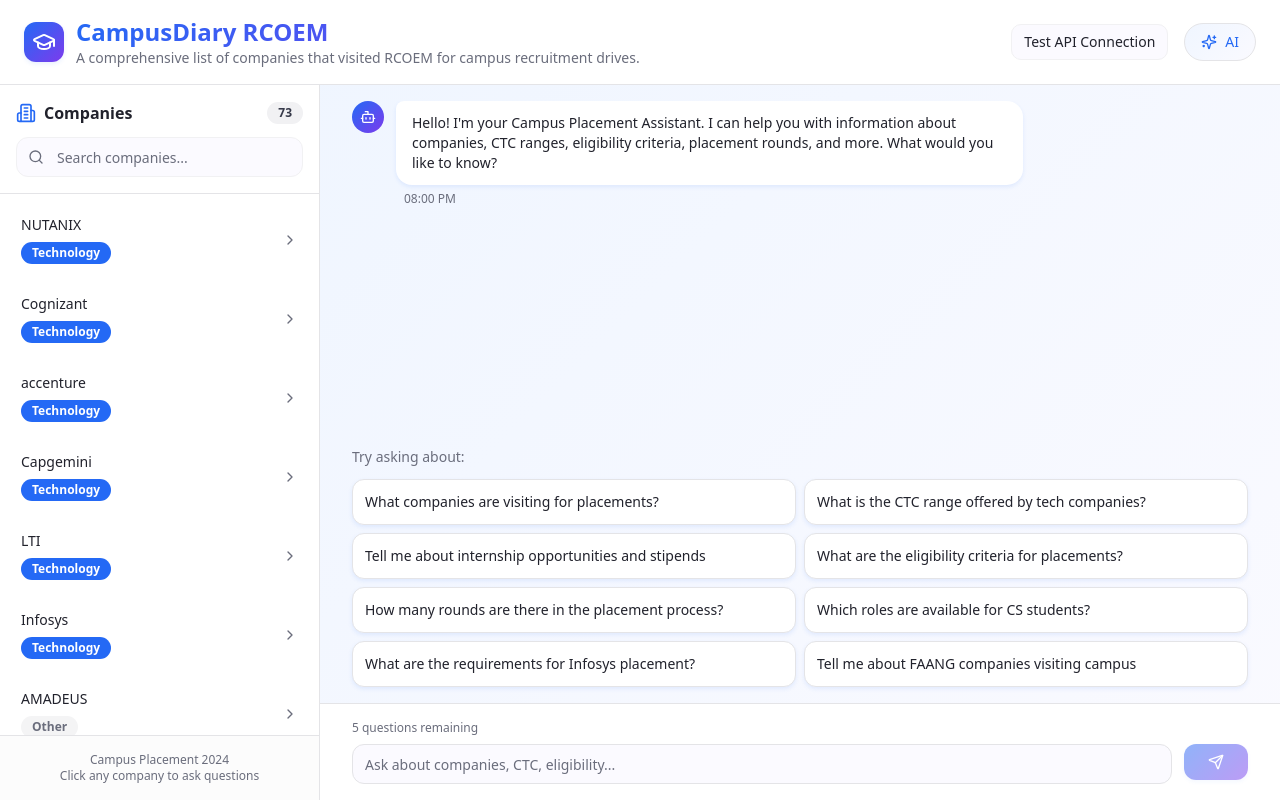
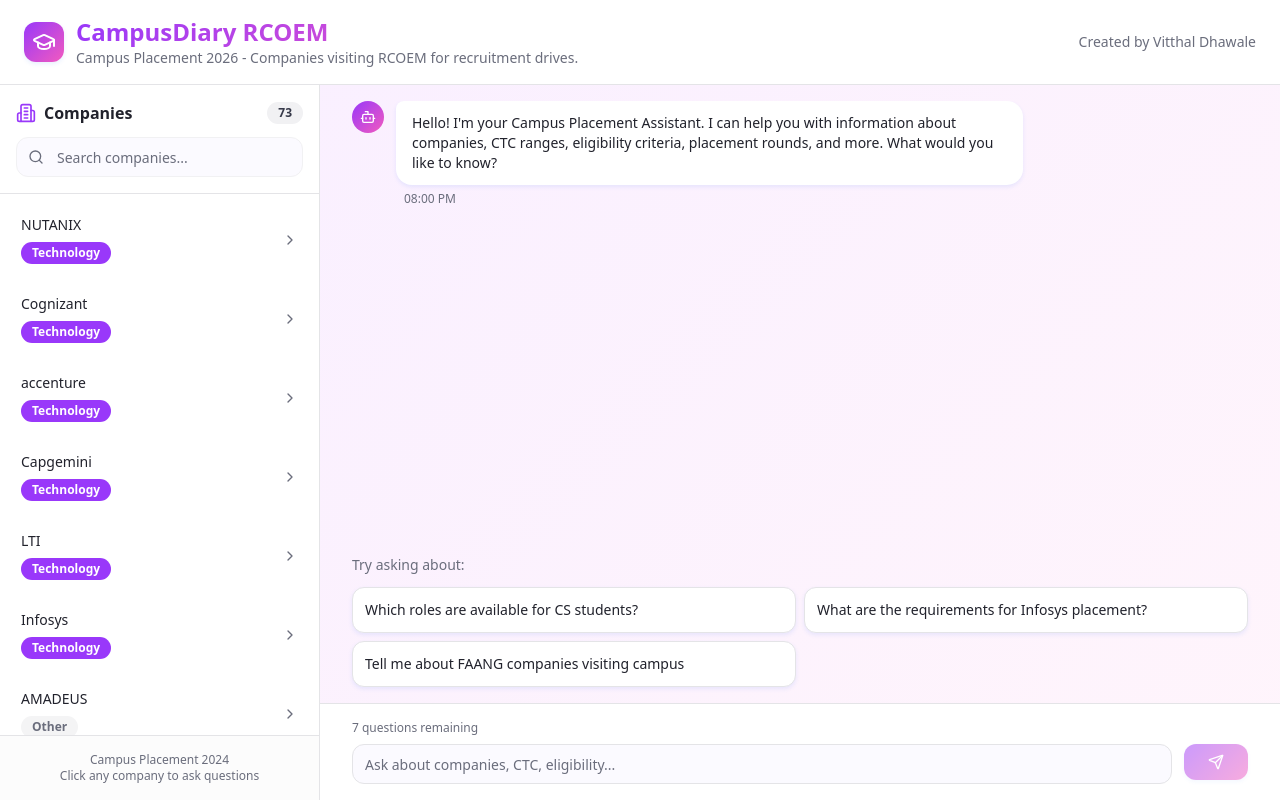
Before and after one commit to dhawalevitthal7/campusdiary, a React (Vite) app: page / in a window 1280 px wide. Built offline with nearby package versions, Linux system fonts and the light colour scheme; the HTML template or start-up script is replaced by a standard one.

Commit message:
Refactor: Update rate limiting, branding, and UI

```diff
--- a/src/components/ChatInterface.tsx
+++ b/src/components/ChatInterface.tsx
@@ -18,17 +18,12 @@ interface ChatInterfaceProps {
 }
 
 const suggestedQuestions = [
-  "What companies are visiting for placements?",
-  "What is the CTC range offered by tech companies?",
-  "Tell me about internship opportunities and stipends",
-  "What are the eligibility criteria for placements?",
-  "How many rounds are there in the placement process?",
   "Which roles are available for CS students?",
   "What are the requirements for Infosys placement?",
   "Tell me about FAANG companies visiting campus"
 ];
 
-const RATE_LIMIT_MAX_REQUESTS = 5;
+const RATE_LIMIT_MAX_REQUESTS = 7;
 const RATE_LIMIT_WINDOW_MS = 10 * 60 * 1000; // 10 minutes
 const STORAGE_KEY = 'chat_rate_limit';
 
--- a/src/components/Header.tsx
+++ b/src/components/Header.tsx
@@ -15,21 +15,17 @@ export function Header() {
                 CampusDiary RCOEM
               </h1>
               <p className="text-xs sm:text-sm text-muted-foreground hidden sm:block">
-                A comprehensive list of companies that visited RCOEM for campus recruitment drives.
+                Campus Placement 2026 - Companies visiting RCOEM for recruitment drives.
               </p>
               <p className="text-xs text-muted-foreground sm:hidden">
-                RCOEM campus recruitment companies
+                Campus Placement 2026
               </p>
             </div>
           </div>
 
           <div className="flex items-center gap-2 sm:gap-4 flex-shrink-0">
-            <div className="hidden sm:block">
-              <ApiTestButton />
-            </div>
-            <div className="flex items-center gap-1 sm:gap-2 bg-gradient-light px-2 sm:px-4 py-1 sm:py-2 rounded-full border border-border">
-              <Sparkles className="w-3 h-3 sm:w-4 sm:h-4 text-primary" />
-              <span className="text-xs sm:text-sm font-medium text-primary">AI</span>
+            <div className="text-xs sm:text-sm text-muted-foreground font-medium">
+              Created by Vitthal Dhawale
             </div>
           </div>
         </div>
--- a/src/index.css
+++ b/src/index.css
@@ -17,11 +17,11 @@ All colors MUST be HSL.
     --popover: 0 0% 100%;
     --popover-foreground: 230 15% 15%;
 
-    --primary: 220 91% 55%;
+    --primary: 270 95% 60%;
     --primary-foreground: 0 0% 100%;
 
-    --primary-light: 217 100% 85%;
-    --primary-dark: 225 83% 44%;
+    --primary-light: 280 100% 85%;
+    --primary-dark: 260 90% 45%;
 
     --secondary: 240 6% 95%;
     --secondary-foreground: 230 15% 25%;
@@ -29,7 +29,7 @@ All colors MUST be HSL.
     --muted: 245 6% 96%;
     --muted-foreground: 230 8% 45%;
 
-    --accent: 262 83% 58%;
+    --accent: 320 85% 65%;
     --accent-foreground: 0 0% 100%;
 
     --destructive: 0 84% 60%;
@@ -37,14 +37,14 @@ All colors MUST be HSL.
 
     --border: 240 6% 90%;
     --input: 240 6% 95%;
-    --ring: 220 91% 55%;
+    --ring: 270 95% 60%;
 
     --success: 142 76% 36%;
     --warning: 38 92% 50%;
 
-    --gradient-primary: linear-gradient(135deg, hsl(220 91% 55%), hsl(262 83% 58%));
-    --gradient-light: linear-gradient(135deg, hsl(217 100% 97%), hsl(240 100% 99%));
-    --gradient-card: linear-gradient(145deg, hsl(0 0% 100%) 0%, hsl(240 6% 98%) 100%);
+    --gradient-primary: linear-gradient(135deg, hsl(270 95% 60%), hsl(320 85% 65%));
+    --gradient-light: linear-gradient(135deg, hsl(280 100% 97%), hsl(320 100% 98%));
+    --gradient-card: linear-gradient(145deg, hsl(0 0% 100%) 0%, hsl(280 20% 98%) 100%);
 
     --shadow-sm: 0 2px 4px hsl(220 91% 55% / 0.1);
     --shadow-md: 0 4px 12px hsl(220 91% 55% / 0.15);
```
